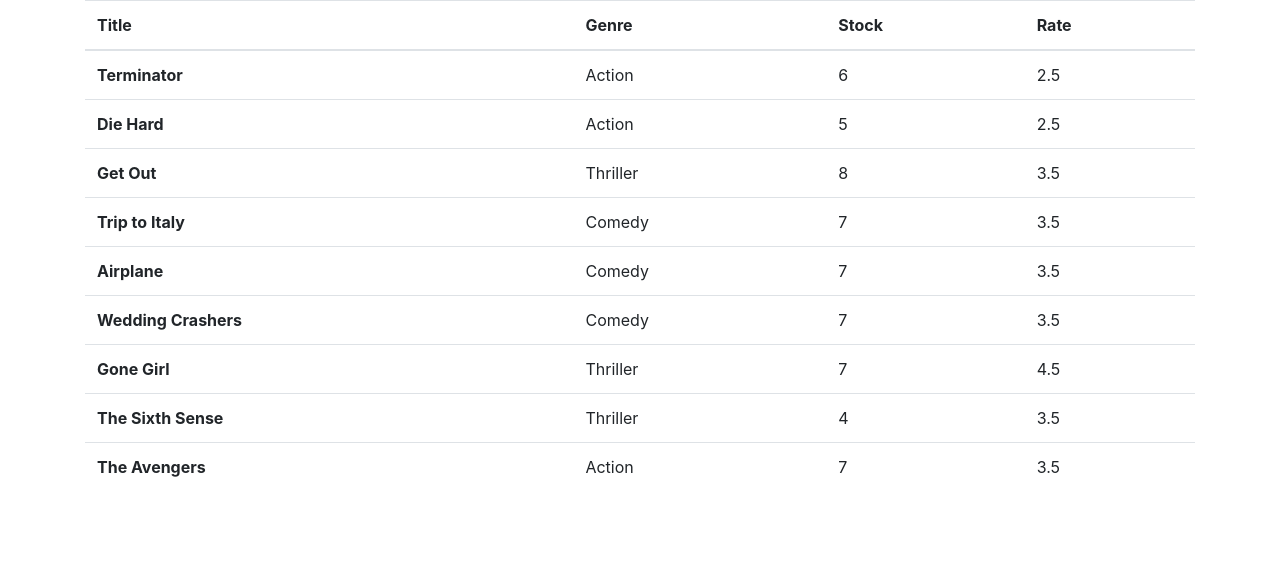
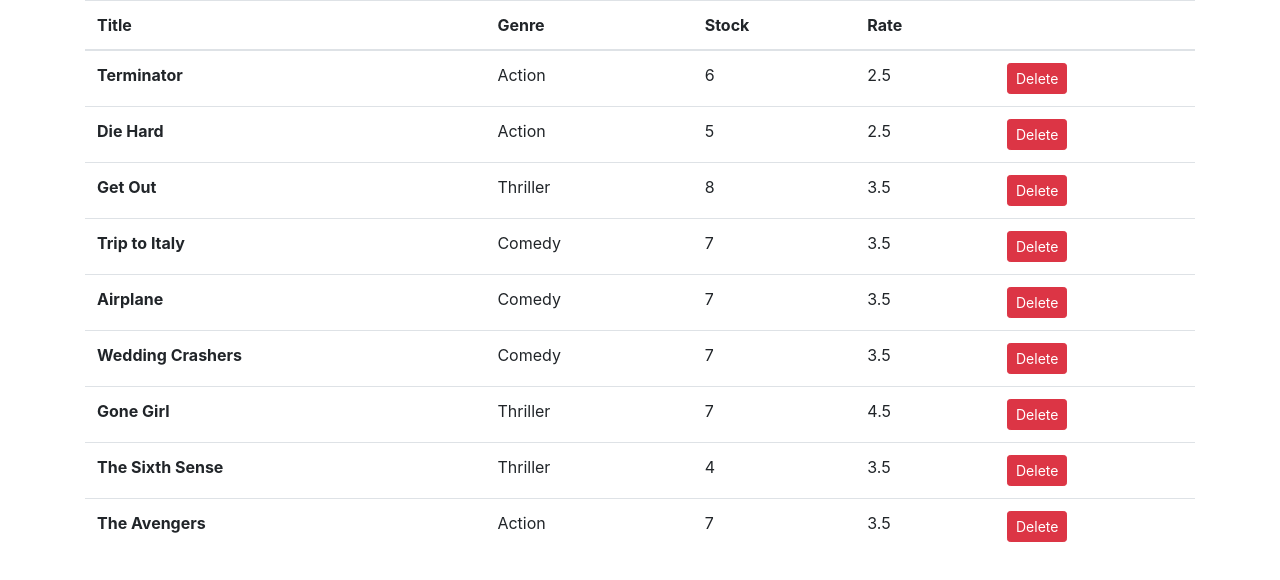
Before and after one commit to MuhammedMujahid/Video-Rental-React-App, a React (Create React App) app: page / in a window 1280 px wide. Shown: the top 580 px of the page. Built offline with nearby package versions, Linux system fonts and the light colour scheme.

Commit message:
added delete button and associated event handler

```diff
--- a/src/components/movies.jsx
+++ b/src/components/movies.jsx
@@ -6,26 +6,38 @@
     movies: getMovies()
   };
 
-  handleDelete = movie => {};
+  handleDelete = movie => {
+    const movies = this.state.movies.filter(m => m._id !== movie._id);
+    this.setState({ movies });
+  };
 
   render() {
     return (
-      <table class="table">
+      <table className="table">
         <thead>
           <tr>
             <th scope="col">Title</th>
             <th scope="col">Genre</th>
             <th scope="col">Stock</th>
             <th scope="col">Rate</th>
+            <th />
           </tr>
         </thead>
         <tbody>
           {this.state.movies.map(movie => (
-            <tr>
+            <tr key={movie._id}>
               <th scope="row">{movie.title}</th>
               <td>{movie.genre.name}</td>
               <td>{movie.numberInStock}</td>
               <td>{movie.dailyRentalRate}</td>
+              <td>
+                <button
+                  onClick={() => this.handleDelete(movie)}
+                  className="btn btn-danger btn-sm"
+                >
+                  Delete
+                </button>
+              </td>
             </tr>
           ))}
         </tbody>
```
